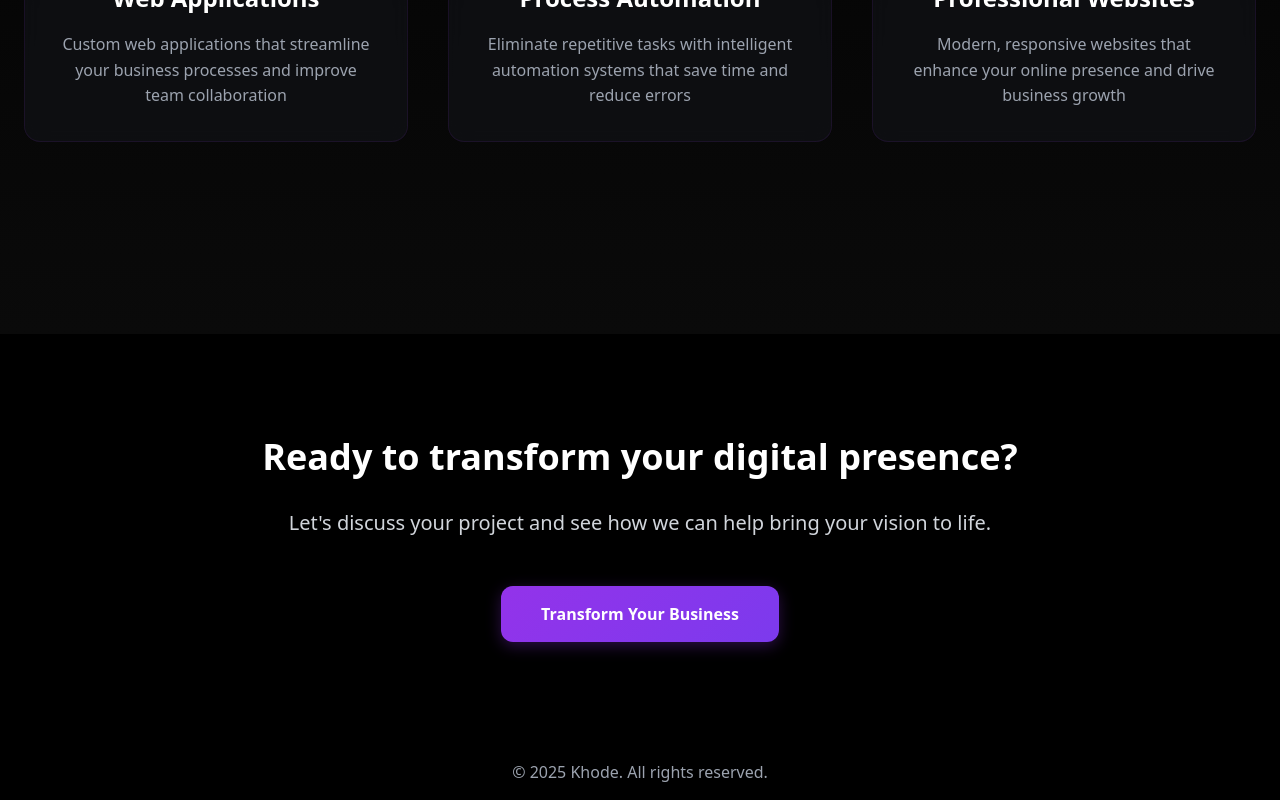
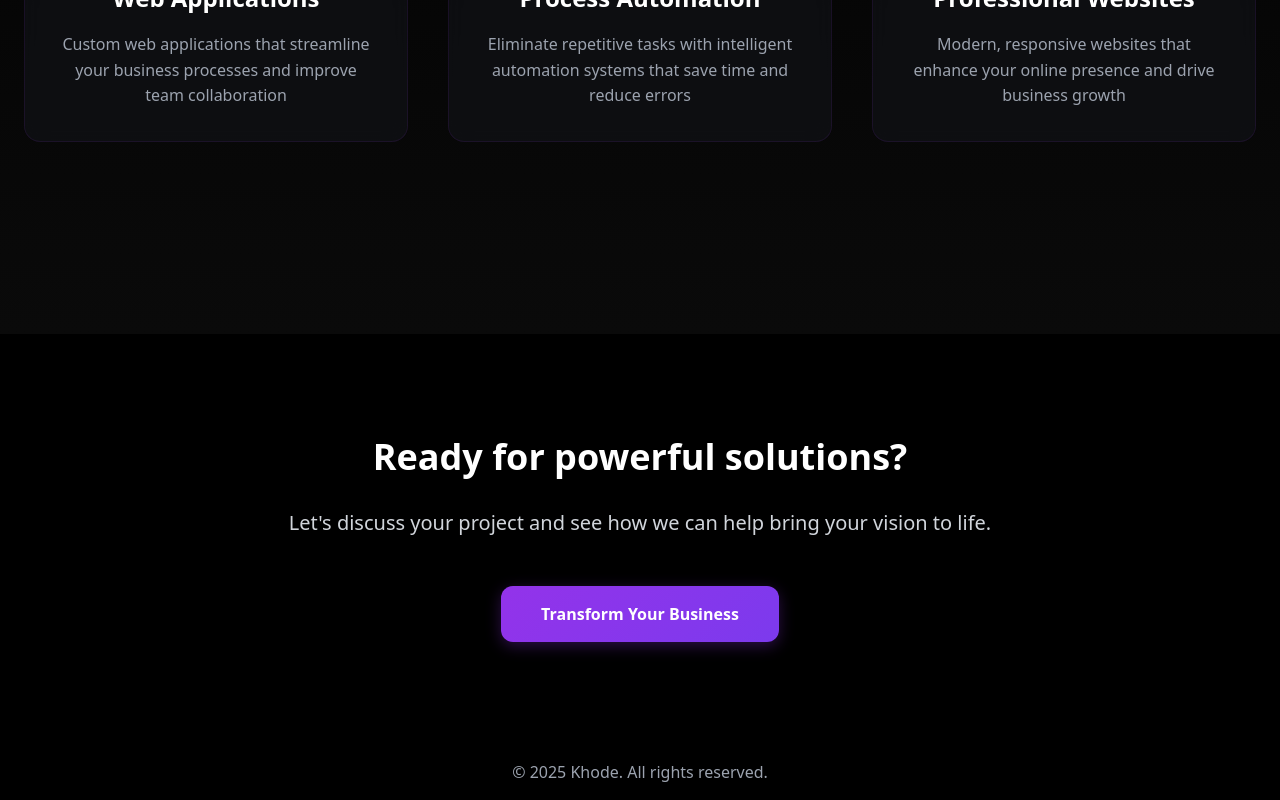
Before and after one commit to armazade/khode_nuxt, a Nuxt app: page / in a window 1280 px wide. Shown: the part 1249-2049 px from the top of the page. Built offline with nearby package versions, Linux system fonts and the light colour scheme.

Commit message:
update text

```diff
--- a/pages/index.vue
+++ b/pages/index.vue
@@ -91,7 +91,7 @@
     <section class="cta-section">
       <div class="cta-content">
         <h2 class="cta-title">
-          Ready to transform your digital presence?
+          Ready for powerful solutions?
         </h2>
         <p class="cta-description">
           Let's discuss your project and see how we can help bring your vision to life.
```
